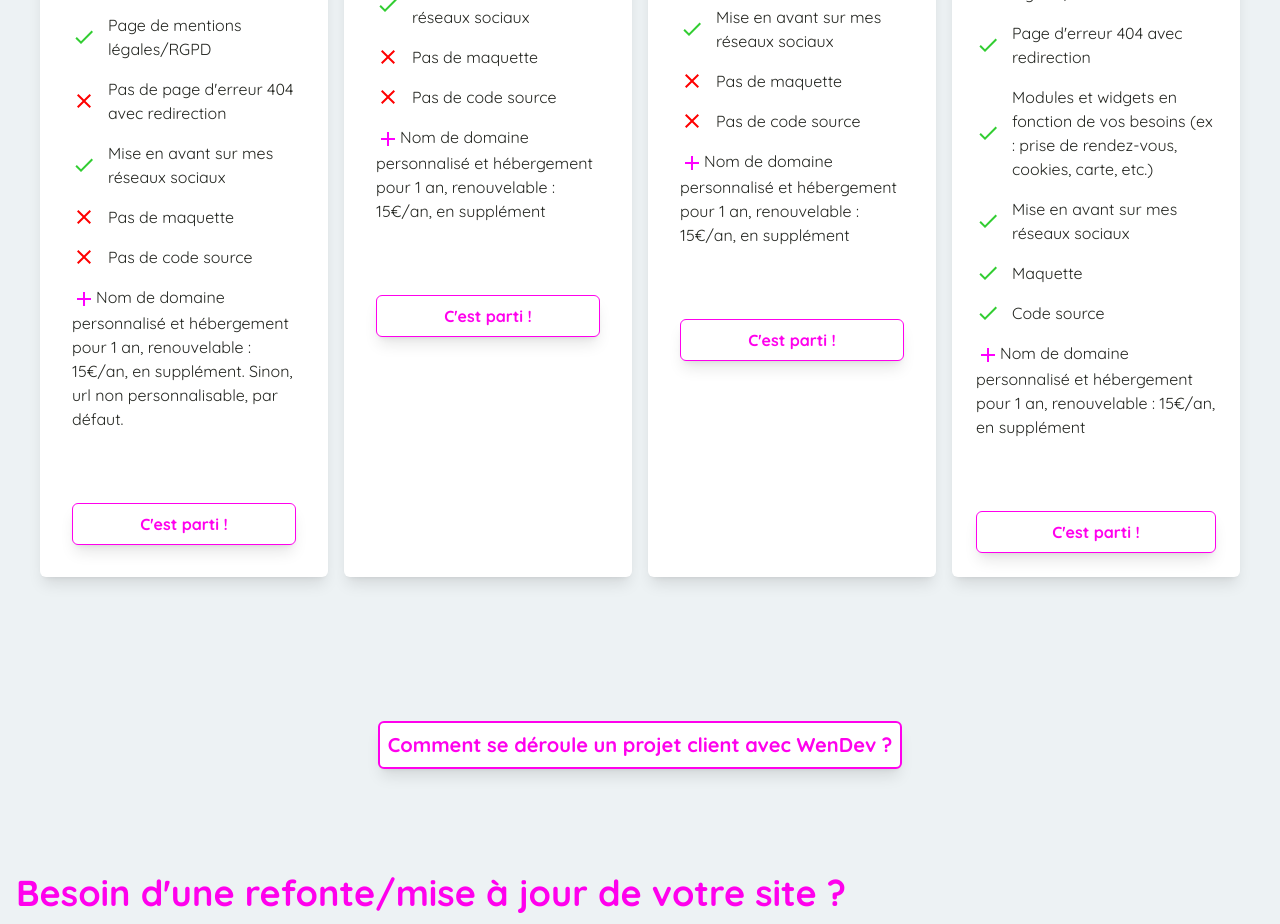
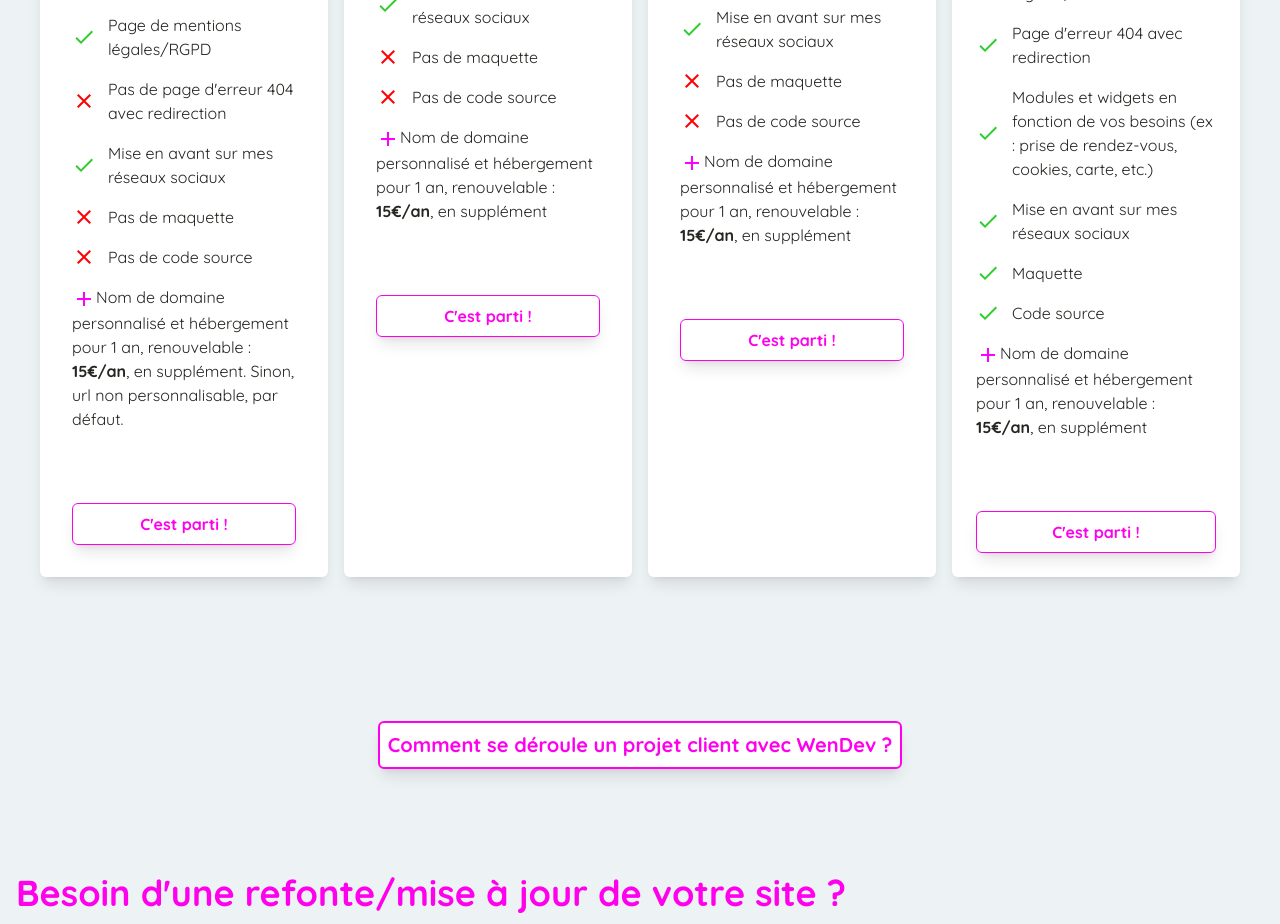
Before and after one commit to wendevweb/site-wendev, a React (Create React App) app: page /OffreSite in a window 1280 px wide. Shown: the part 1580-2504 px from the top of the page. Built offline with nearby package versions, Linux system fonts and the light colour scheme.

Commit message:
Add bold in domain price in each offer

```diff
--- a/src/components/OffrePortfolio.jsx
+++ b/src/components/OffrePortfolio.jsx
@@ -90,7 +90,7 @@ const OffrePortfolio = () => {
                   <AddIcon style={{ color: "magenta" }} />
                   <span>
                     Nom de domaine personnalisé et hébergement pour 1 an,
-                    renouvelable : 15€/an, en supplément. Sinon, url non
+                    renouvelable : <span className="font-bold">15€/an</span>, en supplément. Sinon, url non
                     personnalisable, par défaut.
                   </span>
                 </li>
@@ -185,7 +185,7 @@ const OffrePortfolio = () => {
                   <AddIcon style={{ color: "magenta" }} />
                   <span>
                     Nom de domaine personnalisé et hébergement pour 1 an,
-                    renouvelable : 15€/an, en supplément.
+                    renouvelable : <span className="font-bold">15€/an</span>, en supplément.
                   </span>
                 </li>
                 {/* <li className="flex items-center space-x-3">
@@ -279,7 +279,7 @@ const OffrePortfolio = () => {
                   <AddIcon style={{ color: "magenta" }} />
                   <span>
                     Nom de domaine personnalisé et hébergement pour 1 an,
-                    renouvelable : 15€/an, en supplément.
+                    renouvelable : <span className="font-bold">15€/an</span>, en supplément.
                   </span>
                 </li>
                 {/* <li className="flex items-center space-x-3">
--- a/src/components/OffreSite.jsx
+++ b/src/components/OffreSite.jsx
@@ -86,7 +86,7 @@ const OffresSite = () => {
                   <AddIcon style={{ color: "magenta" }} />
                   <span>
                     Nom de domaine personnalisé et hébergement pour 1 an,
-                    renouvelable : 15€/an, en supplément. Sinon, url non
+                    renouvelable : <span className="font-bold">15€/an</span>, en supplément. Sinon, url non
                     personnalisable, par défaut.
                   </span>
                 </li>
@@ -169,7 +169,7 @@ const OffresSite = () => {
                   <AddIcon style={{ color: "magenta" }} />
                   <span>
                     Nom de domaine personnalisé et hébergement pour 1 an,
-                    renouvelable : 15€/an, en supplément{" "}
+                    renouvelable : <span className="font-bold">15€/an</span>, en supplément{" "}
                   </span>
                 </li>
                 {/* <li className="flex items-center space-x-3">
@@ -251,7 +251,7 @@ const OffresSite = () => {
                   <AddIcon style={{ color: "magenta" }} />
                   <span>
                     Nom de domaine personnalisé et hébergement pour 1 an,
-                    renouvelable : 15€/an, en supplément{" "}
+                    renouvelable : <span className="font-bold">15€/an</span>, en supplément{" "}
                   </span>
                 </li>
                 {/* <li className="flex items-center space-x-3">
@@ -346,7 +346,7 @@ const OffresSite = () => {
                   <AddIcon style={{ color: "magenta" }} />
                   <span>
                     Nom de domaine personnalisé et hébergement pour 1 an,
-                    renouvelable : 15€/an, en supplément{" "}
+                    renouvelable : <span className="font-bold">15€/an</span>, en supplément{" "}
                   </span>
                 </li>
                 {/* <li className="flex items-center space-x-3">
```
